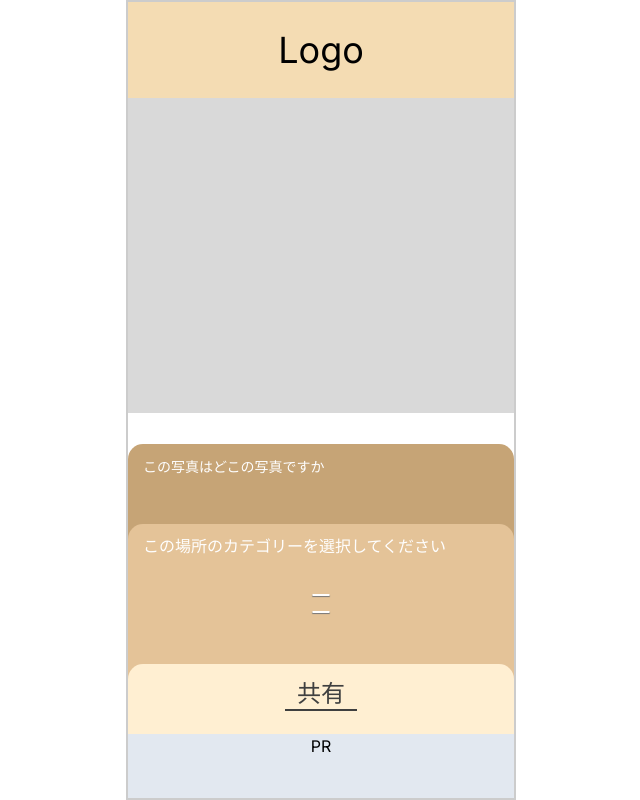
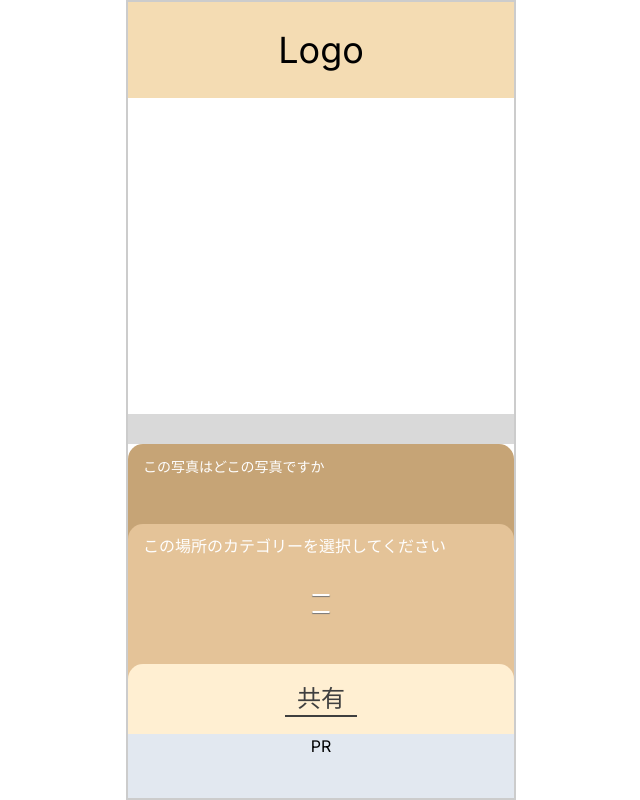
Before and after one commit to kusanohatsumi/yurumetabi, a Next.js app: page /share/PhotoConfirmation in a window 1280 px wide. Shown: the whole page, without its empty margins (319-959 px from the left). Built offline with nearby package versions, Linux system fonts and the light colour scheme.

Commit message:
共有確認コンポーネントレイアウト完成＆試行錯誤

```diff
--- a/package.json
+++ b/package.json
@@ -11,9 +11,9 @@
   "dependencies": {
     "firebase": "^10.6.0",
     "next": "13.5.4",
-    "react": "^17.0.2",
+    "react": "^18.2.0",
     "react-camera-pro": "^1.3.0",
-    "react-dom": "^17.0.2"
+    "react-dom": "^18.2.0"
   },
   "devDependencies": {
     "@types/node": "^20",
--- a/src/app/share/PhotoConfirmation/page.tsx
+++ b/src/app/share/PhotoConfirmation/page.tsx
@@ -4,7 +4,13 @@ import PR from "@/feature/PR"
 import Header_main from "@/feature/header"
 import { useRouter,  usePathname, useSearchParams } from "next/navigation"
 import "@/app/share/PhotoConfirmation/style.css"
-export default function PhotoConfirmation() {
+
+
+
+
+
+
+export function Confirmation() {
     const pathname = usePathname();
     const searchParams = useSearchParams();
     const category = searchParams.get('category');
@@ -12,17 +18,18 @@ export default function PhotoConfirmation() {
     const title = searchParams.get('title');
 
 
-
-
+    async function handleBoth(e:any) {
+        e.preventDefault();
+        window.location.href = "/share/PhotoConfirmation/shareCompletion";
+    }
 
     return(
         <>
-            <Header_main params="main"/>
             <section className="photoTaken">
 
             </section>
 
-            <main>
+            <section>
                 <div className="box">
                     <div className="title">
                         <p>この写真はどこの写真ですか</p>
@@ -36,9 +43,20 @@ export default function PhotoConfirmation() {
                         </div>
                     </div>
                     <div className="shareBtn">
-                        <p><a href="#">共有</a></p>
+                        <button onClick={handleBoth}>共有</button>
                     </div>
                 </div>
+            </section>
+        </>
+    )
+}
+
+export default function PhotoConfirmation() {
+    return(
+        <>
+            <Header_main params="main"/>
+            <main>
+                <Confirmation/>
             </main>
             <PR/>
         </>
--- /dev/null
+++ b/src/app/share/PhotoConfirmation/shareCompletion/page.tsx
@@ -0,0 +1,28 @@
+"use client"
+
+import PR from "@/feature/PR";
+import Header_main from "@/feature/header";
+import  "@/app/share/PhotoConfirmation/shareCompletion/style.css"
+import Image from "next/image"
+import Album from "@/feature/album";
+
+
+
+
+
+export default function shareCompletion() {
+    return(
+    <>
+        <Header_main params="main"/>
+            <main>
+                <div className="back">
+                    <Image src="/image/arrow.svg" alt="矢印" width={20} height={20} />
+                    <p><a href="/">地図に戻る</a></p>
+                </div>
+                    <Album/>
+                <p>共有が完了しました。</p>
+            </main>
+        <PR/>
+    </>
+    )
+}
--- /dev/null
+++ b/src/app/share/PhotoConfirmation/shareCompletion/style.css
@@ -0,0 +1,18 @@
+main{
+    width: 100%;
+    height: 85%;
+    background-color: #F4DCB3;
+}
+.back{
+    width: 100%;
+    height: 40px;
+    background-color: #E5B65A;
+    display: flex;
+    padding-left: 32px;
+    gap: 8px;
+    line-height: 40px;
+}
+main > p{
+    text-align: center;
+    margin-top: 65px;
+}
--- a/src/app/share/PhotoConfirmation/style.css
+++ b/src/app/share/PhotoConfirmation/style.css
@@ -6,8 +6,9 @@ main{
 }
 .photoTaken{
     width: 100%;
-    height: 315px;
+    height: 30px;
     background-color: #D9D9D9;
+    z-index: -1000;
 }
 
 
@@ -73,16 +74,21 @@ main{
     position: absolute;
     z-index: 100;
     bottom: 0px;
-}
-.shareBtn > p{
-    width: 72px;
-    height: 32px;
-    border-bottom: 2px solid #3F3F3F;
     display: flex;
     justify-content: center;
     align-items: center;
-    margin: 15px auto;
 }
-.shareBtn > p > a{
+.shareBtn > button{
     color: #3F3F3F;
+    position: relative;
+
+    &::after{
+        content: "";
+        position: absolute;
+        width: 72px;
+        height: 2px;
+        background-color: #3F3F3F;
+        bottom: 0;
+        left: -25%;
+    }
 }
--- a/src/feature/CameraScreen/index.tsx
+++ b/src/feature/CameraScreen/index.tsx
@@ -1,26 +1,19 @@
 "use client";
 
 import { CameraType } from "@/components/Camera/types";
-import Image from "next/image";
-import { type } from "os";
 import React, { useState, useRef } from "react";
-import { Camera } from "react-camera-pro";
+import firebase from 'firebase/app';
+import 'firebase/storage';
+import 'firebase/firestore';
 
 import "@/feature/CameraScreen/style.css"
 
-
-
 export default function CameraScreen() {
-  const camera = useRef<CameraType>(null);
-  const [image, setImage] = useState<string | null>(null);
-  console.log(camera.current);
-
-
     return (
     <>
         <section className="Camera">
             <div>
-            <input type="file" capture="environment" />
+                <input type="file" capture="user" onChange={() => {window.location.href='/share';}} accept=".jpg, .png, .gif"/>
             </div>
         </section>
         <section className="footer">
--- a/src/feature/CategoryBtn/index.tsx
+++ b/src/feature/CategoryBtn/index.tsx
@@ -5,12 +5,11 @@ import React, { useState } from 'react';
 export default function CategoryBtn({
     children,
     onClick,
-    selected, // selectedプロパティを追加します。
+    selected,
 }:{children: React.ReactNode, onClick?:() => void, selected?: boolean}){ // selectedプロパティの型を追加します。
     const [color, setColor] = useState('#B99162');
     const [shadow, setShadow] = useState('0px 1px 1px 0px #777777')
 
-    // 選択状態に基づいてスタイルを更新します。
     React.useEffect(() => {
         if (selected) {
             setColor('#A98C65');
--- /dev/null
+++ b/src/feature/album/index.tsx
@@ -0,0 +1,21 @@
+
+import "@/feature/album/style.css"
+import Image from "next/image"
+
+export default function Album() {
+    return(
+        <>
+            <section className="album">
+                <div className="albumMain">
+                    <div className="photograph"></div>
+                    <h2>中崎町の街並み</h2>
+                    <p>カテゴリー</p>
+                    <div className="category">
+                        <p>街並み</p>
+                        <p>レトロ</p>
+                    </div>
+                </div>
+            </section>
+        </>
+    )
+}
--- /dev/null
+++ b/src/feature/album/style.css
@@ -0,0 +1,42 @@
+.album{
+    width: 100%;
+}
+.albumMain{
+    width: 320px;
+    height: 408px;
+    margin: 25px auto 0;
+    background-color: #B58E61;
+    border-radius: 10px;
+    border: 1px solid #FEFEFE;
+    box-shadow: 0px 4px 4px 0px rgba(0, 0, 0, 0.25);
+}
+.photograph{
+    width: 262px;
+    height: 200px;
+    background-color: #8f8f8f;
+    margin: 20px auto 20px;
+    border: 1px solid #FEFEFE;
+}
+.albumMain > h2{
+    font-size: 40px;
+    text-align: center;
+    color: #FEFEFE;
+}
+.albumMain > p{
+    width: 100%;
+    height: 30px;
+    line-height: 30px;
+    font-size: 20px;
+    color: #FEFEFE;
+    text-align: center;
+    background-color: #E4C398;
+    margin-top: 10px;
+}
+.category{
+    display: flex;
+    align-items: center;
+    justify-content: space-around;
+    font-size: 35px;
+    color: #FEFEFE;
+    margin-top: 6px;
+}
```
Also changed, not shown: public/image/arrow.svg (added), 1 other file (tests, documents, lock files or other folders). Lines whose indentation alone changed are shown as unchanged.
